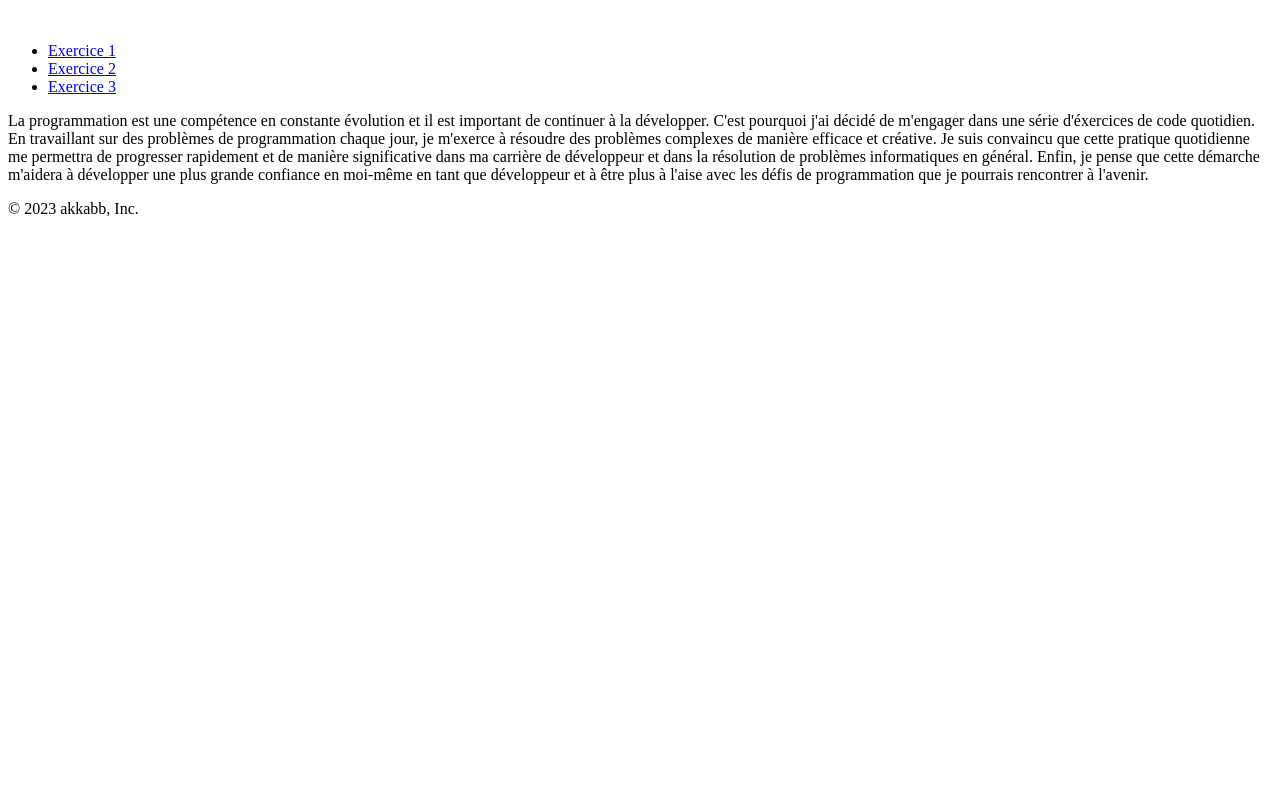
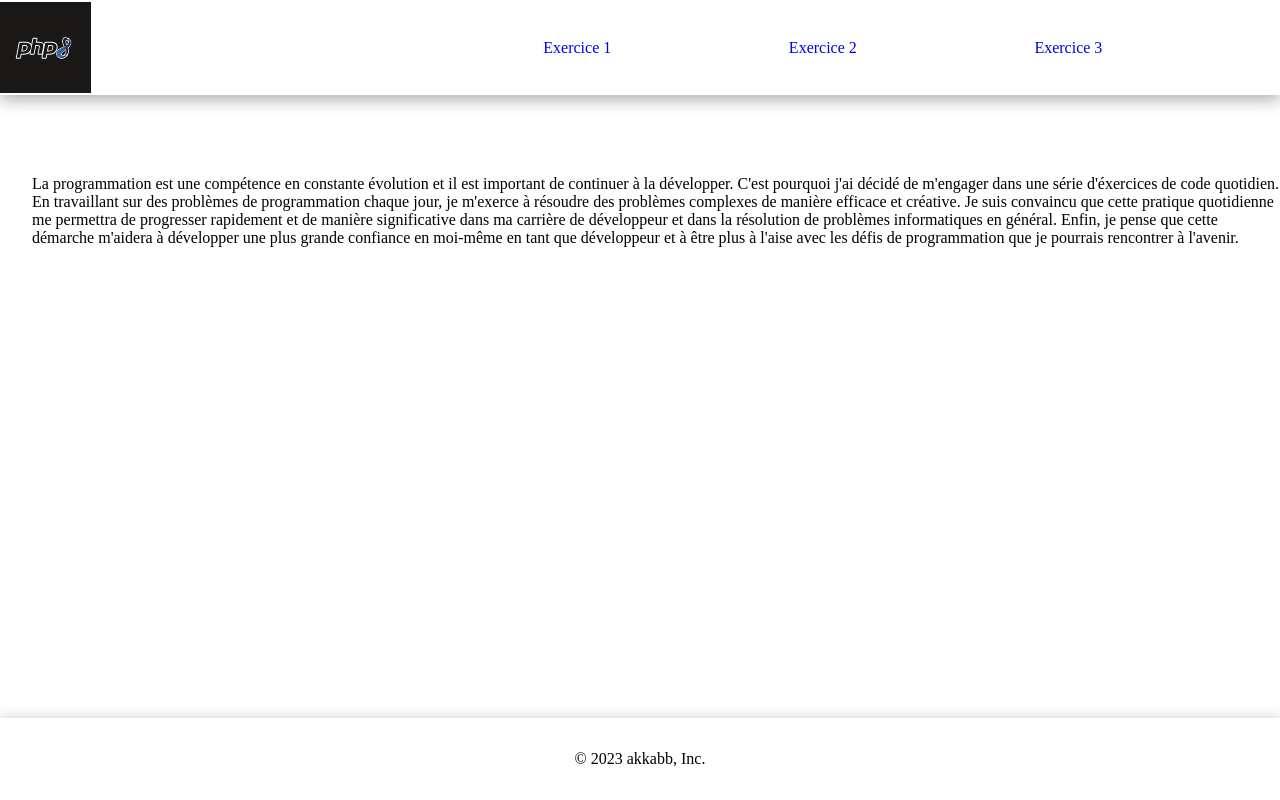
Before and after one commit to akkabb/DailyCoding, a PHP site: page / in a window 1280 px wide. Run offline with PHP 8.4, Linux system fonts and the light colour scheme.

Commit message:
add img + include + done exercices but need design fixed

```diff
--- /dev/null
+++ b/Day2/include/footer.php
@@ -0,0 +1,3 @@
+<footer class="footer">
+    <p>© 2023 akkabb, Inc.</p>
+</footer>
--- /dev/null
+++ b/Day2/include/header.php
@@ -0,0 +1,12 @@
+<header>
+    <a href="index.php">
+        <img src="img/PHP8_BLACK_BG_HCODE.svg" alt="logo php8" class="logo">
+    </a>
+    <nav>
+        <ul class="nav_li">
+            <li><a href="exo1.php">Exercice 1</a></li>
+            <li><a href="exo2.php">Exercice 2</a></li>
+            <li><a href="exo3.php">Exercice 3</a></li>
+        </ul>
+    </nav>
+</header>
--- a/Day2/index.php
+++ b/Day2/index.php
@@ -12,16 +12,7 @@
 </head>
 <body>
     <div class="container">
-        <header>
-            <img src="" alt="">
-            <nav>
-                <ul>
-                    <li><a href="exo1.php">Exercice 1</a></li>
-                    <li><a href="exo2.php">Exercice 2</a></li>
-                    <li><a href="exo3.php">Exercice 3</a></li>
-                </ul>
-            </nav>
-        </header>
+        <? require_once('include/header.php'); ?>
         <main>
             <section class="main_content">
                 <p class="main_title">
@@ -32,9 +23,7 @@
                 </p>
             </section>
         </main>
-        <footer class="footer">
-            <p>© 2023 akkabb, Inc.</p>
-        </footer>
+        <? require_once('include/footer.php');?>
     </div>
 </body>
 </html>
--- a/Day2/style.css
+++ b/Day2/style.css
@@ -0,0 +1,51 @@
+*{
+    padding: 0;
+    margin: 0;
+    box-sizing: border-box;
+}
+:root{
+    --box-shadow: 0 0.25em 1em rgba(0,0,0,.35);
+}
+a{
+    text-decoration: none;
+}
+header{
+    display: flex;
+    background-color: white;
+    box-shadow: var(--box-shadow);
+}
+.logo{
+    width: 25%;
+    height: 100%;
+}
+.container{
+    display: flex;
+    flex-direction: column;
+    min-height: 100vh;
+    position: relative;
+}
+main{
+    padding-left: 2em;
+    margin-top: 5em;
+}
+nav{
+    width: 100%;
+    display: flex;
+    align-items: center;
+}
+.nav_li{
+    display: flex;
+    justify-content: space-evenly;
+    width: 100%;
+    list-style: none;
+}
+footer{
+    position: absolute;
+    bottom: 0;
+    width: 100%;
+    box-shadow: var(--box-shadow);
+    padding: 2em;
+}
+footer p{
+    text-align: center;
+}
```
Also changed, not shown: Day2/exo1.php (+63 -0 lines), Day2/exo2.php (+36 -0 lines), Day2/exo3.php (+61 -0 lines), Day2/img/PHP8_BLACK_BG_HCODE.svg (added).
